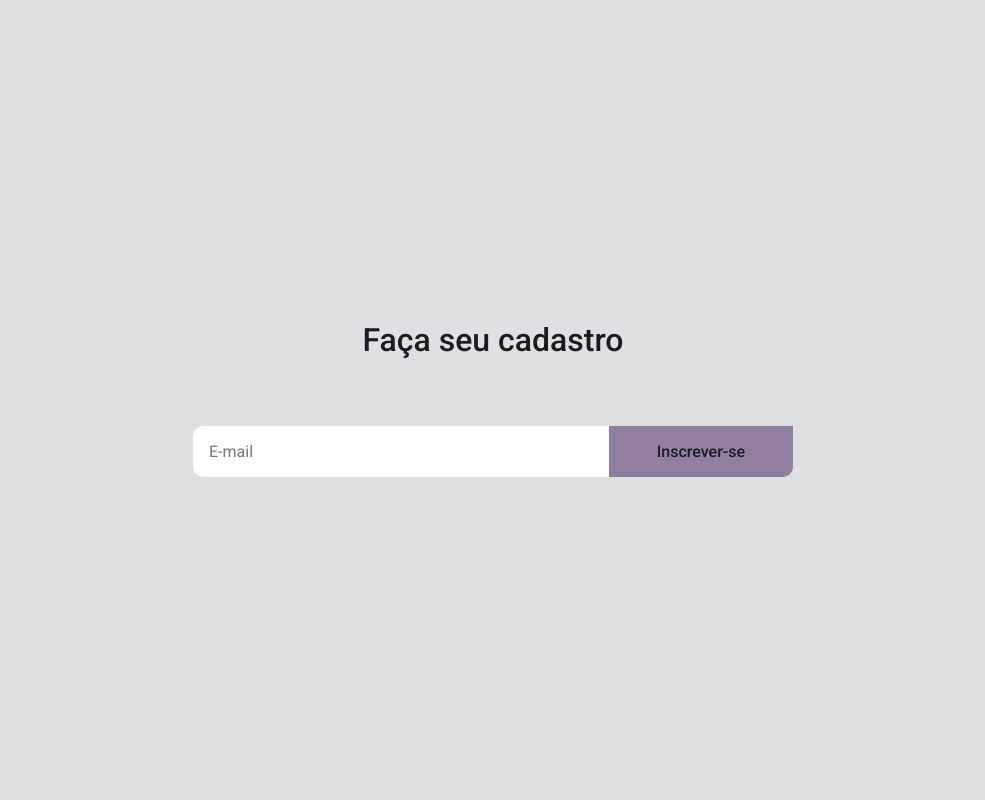
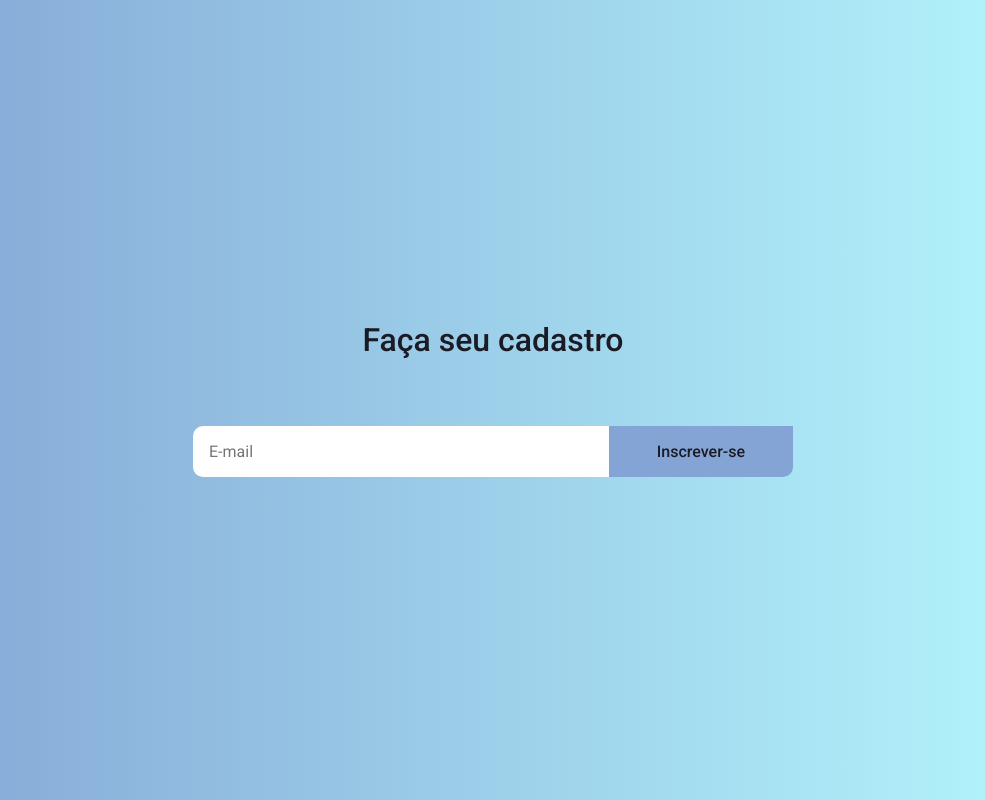
Before and after one commit to ClaudioMascaro/Claudio-News-App, a React (Create React App) app: page / in a window 1280 px wide. Shown: the whole page, without its empty margins (147-1132 px from the left). Built offline with nearby package versions, Linux system fonts and the light colour scheme.

Commit message:
custom style

```diff
--- a/src/components/Button/styles.ts
+++ b/src/components/Button/styles.ts
@@ -2,7 +2,7 @@ import styled from 'styled-components'
 import { shade } from 'polished'
 
 export const Container = styled.button`
-  background: #907F9F;
+  background: #83a4d4;
   padding: 16px;
   width: 45%;
   border: 0;
@@ -13,7 +13,7 @@ export const Container = styled.button`
   transition: background-color 0.2s;
 
     &:hover {
-      background: ${shade(0.2,'#907F9F')}
+      background: ${shade(0.2,'#83a4d4')}
     }
 
 `
--- a/src/styles/global.ts
+++ b/src/styles/global.ts
@@ -10,7 +10,7 @@ export default createGlobalStyle`
 
 
   body {
-    background: #DFE0E2;
+    background: linear-gradient(to right, #83a4d4, #b6fbff);
     color: #1A1B25;
     -webkit-font-smoothing: antialiased;
   }
```
